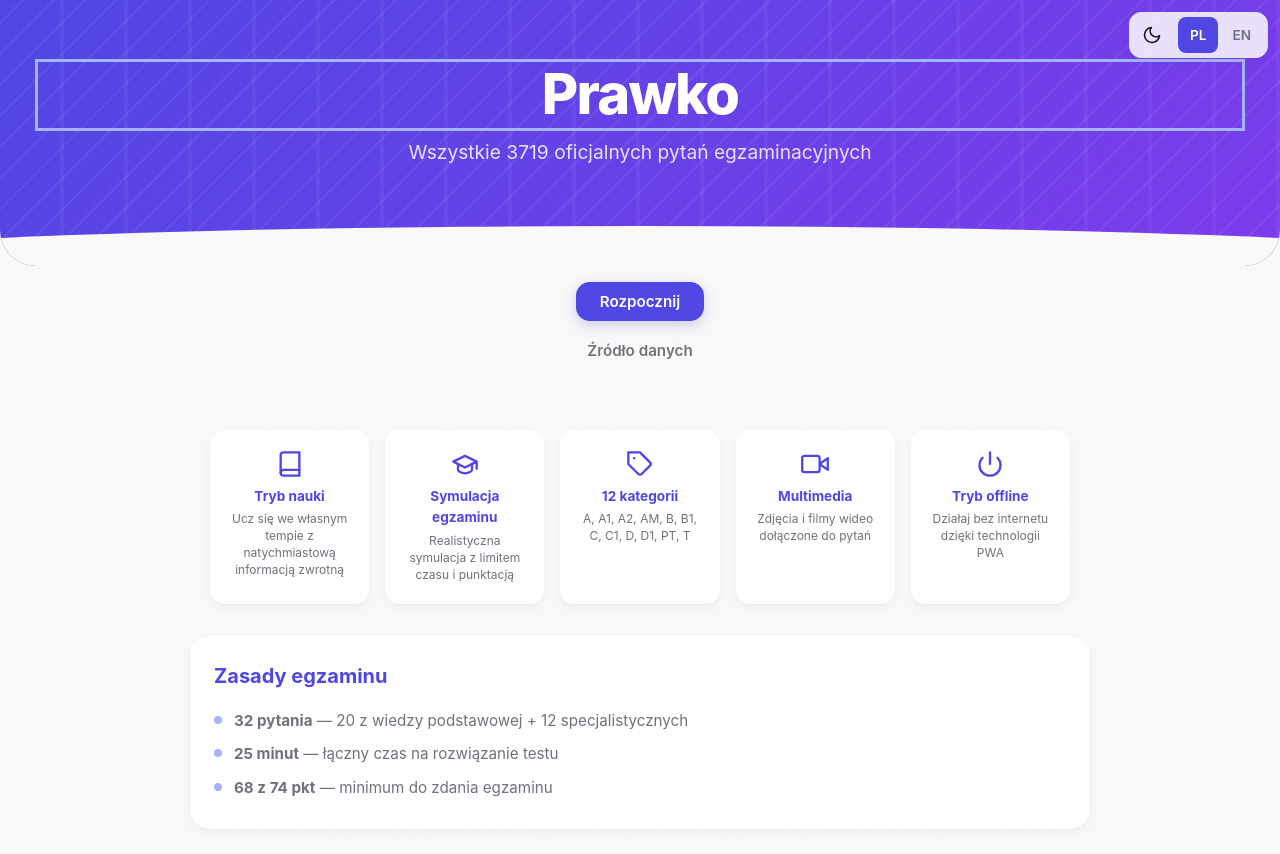
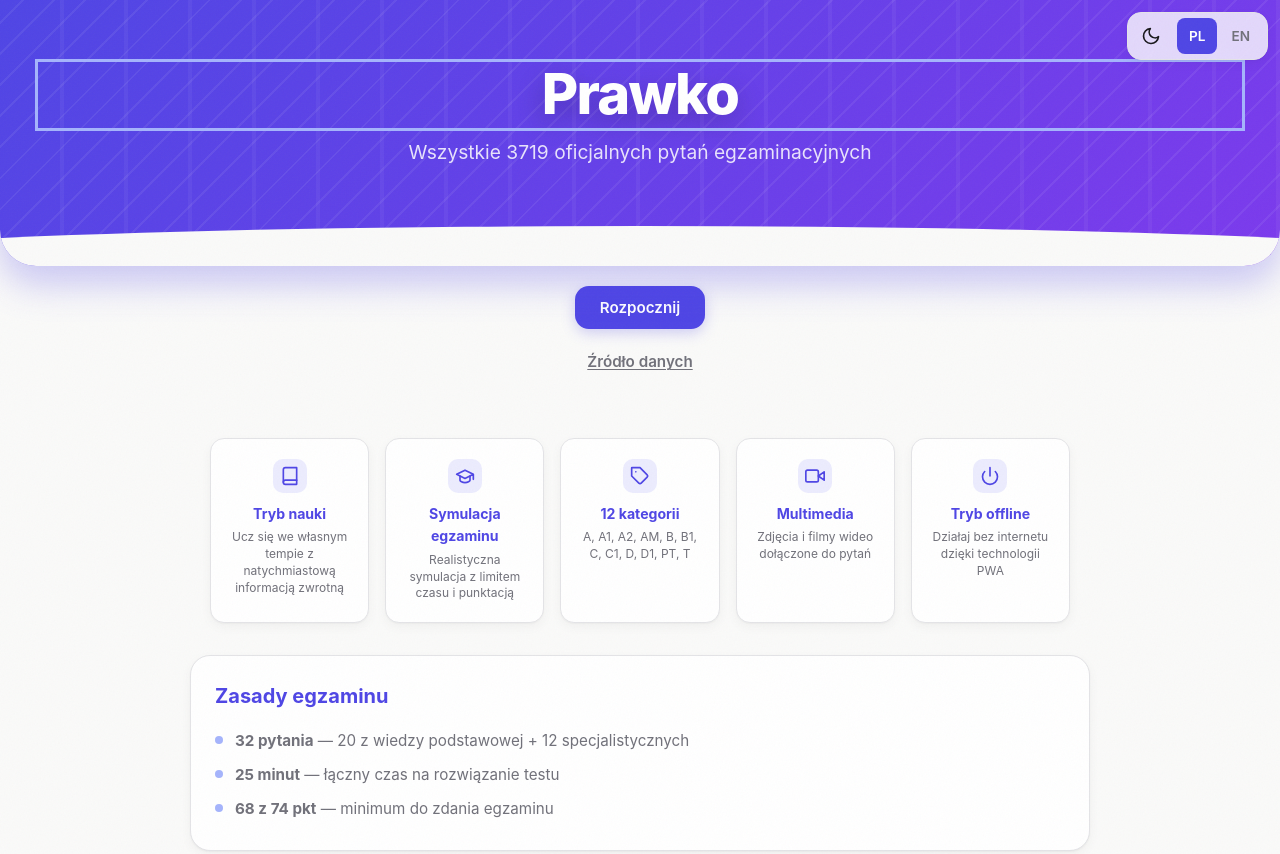
Before and after one commit to szkocot/prawko, a website with bundled scripts: page src/index.html in a window 1280 px wide. Shown: the top 854 px of the page. Built offline with nearby package versions, Linux system fonts and the light colour scheme.

Commit message:
style: polish visual design across home and categories

```diff
--- a/src/css/style.css
+++ b/src/css/style.css
@@ -137,12 +137,21 @@
 body {
   font-family: var(--font-body);
   background: var(--bg);
+  background-image:
+    radial-gradient(1200px 500px at -10% -10%, rgba(99, 102, 241, 0.08), transparent 60%),
+    radial-gradient(900px 420px at 110% 0%, rgba(245, 158, 11, 0.08), transparent 62%);
   color: var(--text);
   line-height: 1.6;
   min-height: 100vh;
   padding-bottom: 48px;
   -webkit-font-smoothing: antialiased;
   -moz-osx-font-smoothing: grayscale;
+}
+
+:root[data-theme="dark"] body {
+  background-image:
+    radial-gradient(1200px 520px at -10% -10%, rgba(129, 140, 248, 0.18), transparent 62%),
+    radial-gradient(900px 420px at 110% 0%, rgba(251, 191, 36, 0.08), transparent 60%);
 }
 
 body::before {
@@ -277,10 +286,11 @@
   background: linear-gradient(135deg, #4f46e5 0%, #7c3aed 100%);
   color: #ffffff;
   text-align: center;
-  padding: 48px 20px 56px;
+  padding: 54px 20px 64px;
   border-radius: 0 0 28px 28px;
   position: relative;
   overflow: hidden;
+  box-shadow: 0 18px 36px rgba(79, 70, 229, 0.28);
 }
 
 /* Road-motif pattern overlay */
@@ -329,16 +339,16 @@
   z-index: 100;
   background: var(--bg-card);
   border: 1px solid var(--border);
-  border-radius: 12px;
-  padding: 4px;
+  border-radius: 14px;
+  padding: 5px;
   backdrop-filter: blur(12px);
   -webkit-backdrop-filter: blur(12px);
-  background: rgba(255, 255, 255, 0.85);
+  background: rgba(255, 255, 255, 0.8);
   box-shadow: var(--shadow);
 }
 
 :root[data-theme="dark"] .top-controls {
-  background: rgba(24, 24, 27, 0.85);
+  background: rgba(24, 24, 27, 0.8);
 }
 
 .theme-btn {
@@ -403,6 +413,7 @@
   line-height: 1.1;
   margin-bottom: 12px;
   position: relative;
+  text-shadow: 0 10px 28px rgba(0, 0, 0, 0.22);
 }
 
 .hero p {
@@ -442,8 +453,8 @@
 .features {
   display: grid;
   grid-template-columns: 1fr 1fr;
-  gap: 10px;
-  padding: 16px 20px;
+  gap: 12px;
+  padding: 20px 20px 10px;
   max-width: var(--max-width);
   margin: 0 auto;
 }
@@ -452,7 +463,8 @@
   background: var(--bg-card);
   border-radius: var(--radius-sm);
   box-shadow: var(--shadow);
-  padding: 16px;
+  border: 1px solid var(--border);
+  padding: 16px 14px;
   text-align: center;
   transition: transform var(--duration-normal) var(--ease-out), box-shadow var(--duration-normal) var(--ease-out);
   animation: fadeInUp 0.5s var(--ease-out) both;
@@ -465,20 +477,23 @@
 .feature-card:nth-child(5) { animation-delay: 240ms; }
 
 .feature-card:hover {
-  transform: translateY(-3px);
+  transform: translateY(-4px);
   box-shadow: var(--shadow-lg);
 }
 
 .feature-card .feature-icon {
-  width: 28px;
-  height: 28px;
+  width: 34px;
+  height: 34px;
   color: var(--primary);
-  margin: 0 auto 8px;
+  margin: 0 auto 10px;
   display: block;
+  padding: 7px;
+  border-radius: 10px;
+  background: rgba(99, 102, 241, 0.12);
 }
 
 .feature-card h3 {
-  font-size: 0.85rem;
+  font-size: 0.88rem;
   font-weight: 700;
   margin-bottom: 4px;
   color: var(--primary);
@@ -495,6 +510,7 @@
   background: var(--bg-card);
   border-radius: var(--radius);
   box-shadow: var(--shadow);
+  border: 1px solid var(--border);
   padding: 24px;
   margin: 8px 20px 32px;
   max-width: var(--max-width);
@@ -598,11 +614,12 @@
 
 .category-search-input {
   width: 100%;
-  padding: 10px 12px;
+  padding: 12px 14px;
   border: 1px solid var(--border);
-  border-radius: 10px;
+  border-radius: 12px;
   background: var(--bg-card);
   color: var(--text);
+  box-shadow: var(--shadow);
 }
 
 .category-search-input:focus {
@@ -644,6 +661,7 @@
   background: var(--bg-card);
   border-radius: var(--radius-sm);
   box-shadow: var(--shadow);
+  border: 1px solid var(--border);
   padding: 20px;
   border-left: 4px solid var(--primary);
   cursor: pointer;
@@ -670,7 +688,7 @@
 }
 
 .category-card:hover {
-  transform: translateY(-3px);
+  transform: translateY(-4px);
   box-shadow: var(--shadow-lg);
 }
 
@@ -1482,11 +1500,11 @@
 /* Home navigation */
 .home-nav {
   text-align: center;
-  padding: 16px 20px 32px;
+  padding: 20px 20px 28px;
   display: flex;
   flex-direction: column;
   align-items: center;
-  gap: 8px;
+  gap: 10px;
 }
 
 /* Screen header with back button */
@@ -1607,7 +1625,8 @@
 
 /* Footer attribution */
 .footer-attribution {
-  margin-top: 4px;
+  margin-top: 6px;
+  opacity: 0.9;
 }
 
 /* ==========================================================================
@@ -1719,7 +1738,7 @@
 
 /* Generic buttons */
 .btn {
-  padding: 10px 24px;
+  padding: 11px 24px;
   border-radius: var(--radius-sm);
   font-weight: 600;
   font-size: 0.95rem;
@@ -1734,6 +1753,7 @@
   background: var(--primary);
   color: #ffffff;
   box-shadow: var(--shadow-primary);
+  border: 1px solid transparent;
 }
 
 .btn-primary:hover {
@@ -1745,7 +1765,7 @@
 .btn-secondary {
   background: var(--bg);
   color: var(--primary);
-  border: 2px solid var(--border);
+  border: 1px solid var(--border);
 }
 
 .btn-secondary:hover {
@@ -1766,6 +1786,9 @@
 .btn-link {
   color: var(--text-secondary);
   background: none;
+  text-decoration: underline;
+  text-decoration-thickness: 1px;
+  text-underline-offset: 2px;
 }
 
 .btn-link:hover {
```
